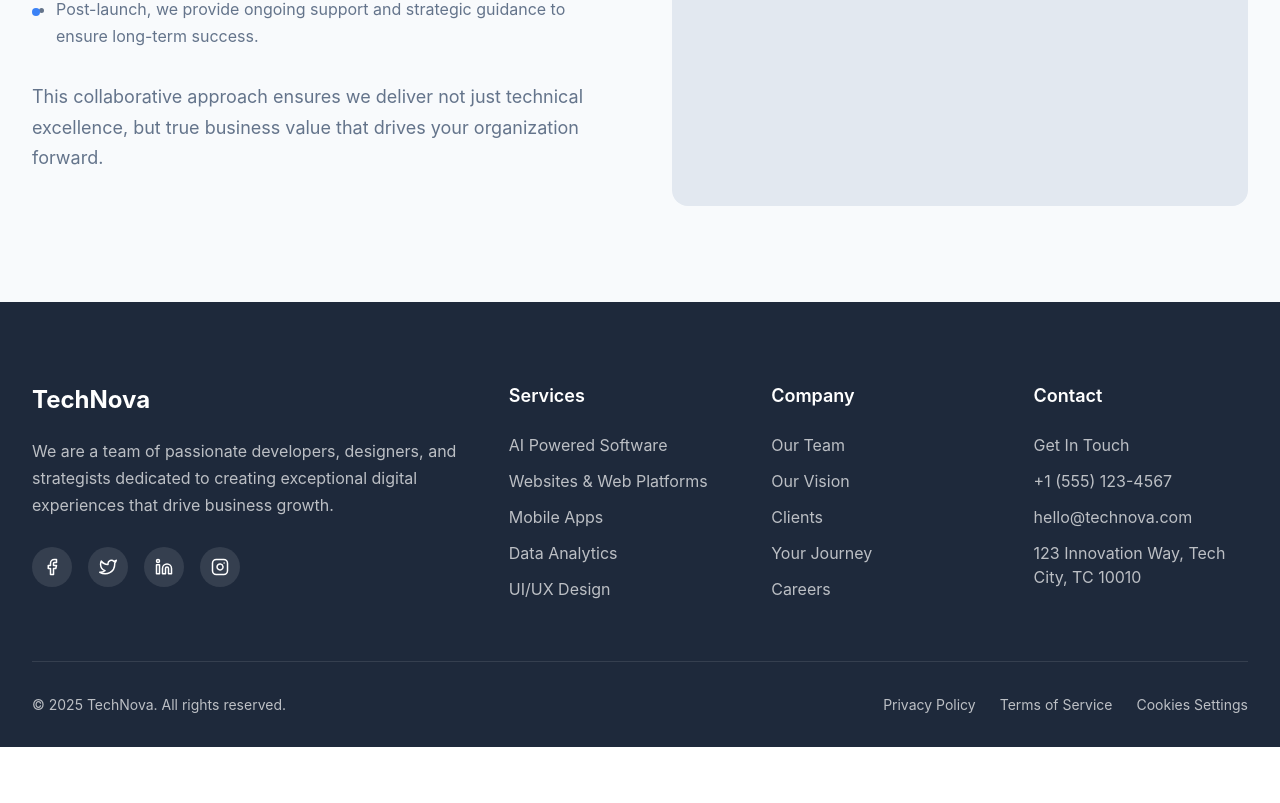
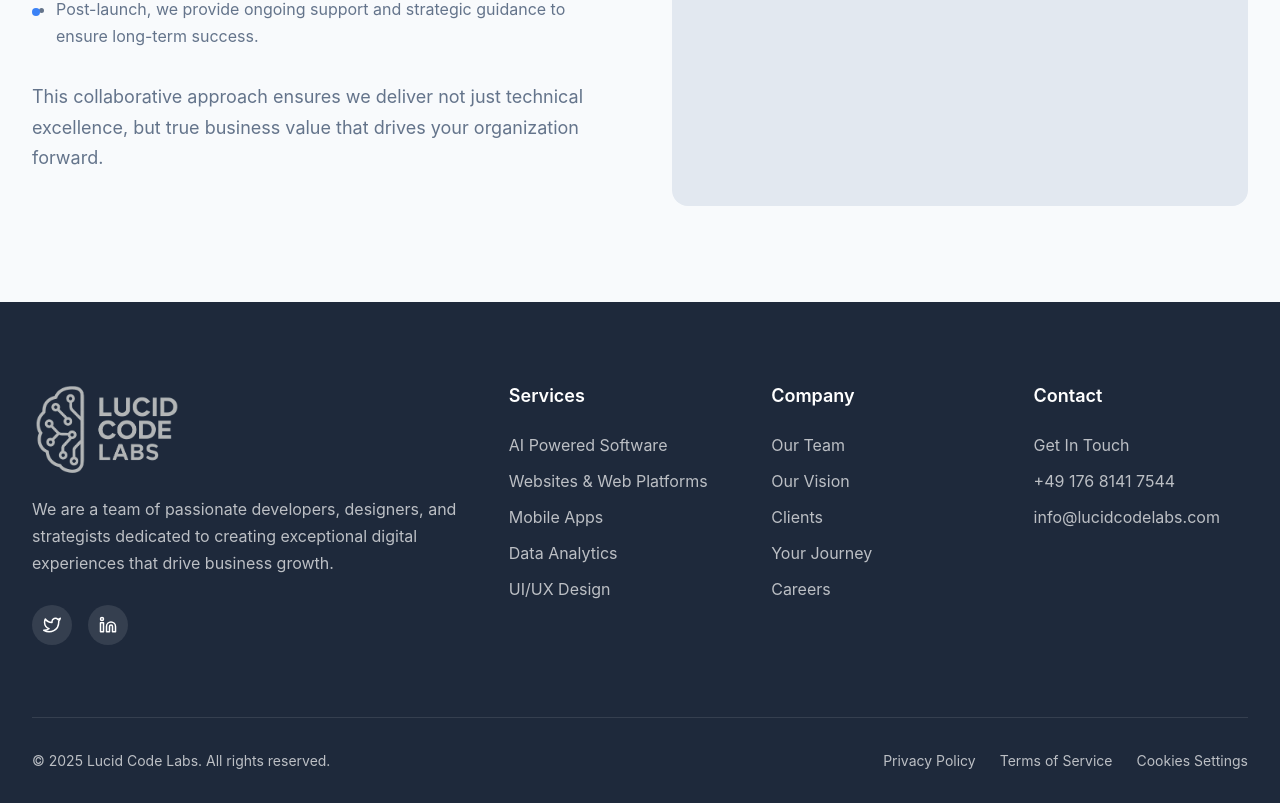
Before and after one commit to AlineBornschein/landing-page-lucid, a Next.js app: page /services in a window 1280 px wide. Shown: the part 2623-3426 px from the top of the page. Before the commit the page ends 3370 px from the top, so only its background shows below. Built offline with nearby package versions, Linux system fonts and the light colour scheme.

Commit message:
Update Footer: replace TechNova with Lucid Code Labs logo, update contact info and social icons

```diff
--- a/components/Footer.js
+++ b/components/Footer.js
@@ -1,6 +1,7 @@
 import React from 'react';
 import { Link } from 'react-scroll';
 import styled from 'styled-components';
+import Image from 'next/image';
 
 const FooterSection = styled.footer`
   background-color: var(--dark);
@@ -35,6 +36,8 @@ const Logo = styled.div`
   font-size: 1.5rem;
   font-weight: 700;
   margin-bottom: 1.25rem;
+  display: flex;
+  align-items: center;
 `;
 
 const Description = styled.p`
@@ -141,16 +144,19 @@ const Footer = () => {
       <Container>
         <FooterGrid>
           <FooterInfo>
-            <Logo>TechNova</Logo>
+            <Logo>
+              <Image
+                src="/images/logo1.png"
+                alt="Lucid Code Labs"
+                width={150}
+                height={50}
+                style={{ objectFit: 'contain' }}
+              />
+            </Logo>
             <Description>
               We are a team of passionate developers, designers, and strategists dedicated to creating exceptional digital experiences that drive business growth.
             </Description>
             <SocialLinks>
-              <SocialLink href="#" aria-label="Facebook">
-                <svg xmlns="http://www.w3.org/2000/svg" width="18" height="18" viewBox="0 0 24 24" fill="none" stroke="currentColor" strokeWidth="2" strokeLinecap="round" strokeLinejoin="round">
-                  <path d="M18 2h-3a5 5 0 0 0-5 5v3H7v4h3v8h4v-8h3l1-4h-4V7a1 1 0 0 1 1-1h3z"></path>
-                </svg>
-              </SocialLink>
               <SocialLink href="#" aria-label="Twitter">
                 <svg xmlns="http://www.w3.org/2000/svg" width="18" height="18" viewBox="0 0 24 24" fill="none" stroke="currentColor" strokeWidth="2" strokeLinecap="round" strokeLinejoin="round">
                   <path d="M23 3a10.9 10.9 0 0 1-3.14 1.53 4.48 4.48 0 0 0-7.86 3v1A10.66 10.66 0 0 1 3 4s-4 9 5 13a11.64 11.64 0 0 1-7 2c9 5 20 0 20-11.5a4.5 4.5 0 0 0-.08-.83A7.72 7.72 0 0 0 23 3z"></path>
@@ -161,13 +167,6 @@ const Footer = () => {
                   <path d="M16 8a6 6 0 0 1 6 6v7h-4v-7a2 2 0 0 0-2-2 2 2 0 0 0-2 2v7h-4v-7a6 6 0 0 1 6-6z"></path>
                   <rect x="2" y="9" width="4" height="12"></rect>
                   <circle cx="4" cy="4" r="2"></circle>
-                </svg>
-              </SocialLink>
-              <SocialLink href="#" aria-label="Instagram">
-                <svg xmlns="http://www.w3.org/2000/svg" width="18" height="18" viewBox="0 0 24 24" fill="none" stroke="currentColor" strokeWidth="2" strokeLinecap="round" strokeLinejoin="round">
-                  <rect x="2" y="2" width="20" height="20" rx="5" ry="5"></rect>
-                  <path d="M16 11.37A4 4 0 1 1 12.63 8 4 4 0 0 1 16 11.37z"></path>
-                  <line x1="17.5" y1="6.5" x2="17.51" y2="6.5"></line>
                 </svg>
               </SocialLink>
             </SocialLinks>
@@ -222,13 +221,10 @@ const Footer = () => {
                 <Link to="contact" smooth={true} duration={500}>Get In Touch</Link>
               </FooterLink>
               <FooterLink>
-                <a href="tel:+15551234567">+1 (555) 123-4567</a>
+                <a href="tel:+4917681417544">+49 176 8141 7544</a>
               </FooterLink>
               <FooterLink>
-                <a href="mailto:hello@technova.com">hello@technova.com</a>
-              </FooterLink>
-              <FooterLink>
-                <a href="#">123 Innovation Way, Tech City, TC 10010</a>
+                <a href="mailto:info@lucidcodelabs.com">info@lucidcodelabs.com</a>
               </FooterLink>
             </FooterLinks>
           </FooterColumn>
@@ -238,7 +234,7 @@ const Footer = () => {
 
         <FooterBottomGrid>
           <Copyright>
-            © {currentYear} TechNova. All rights reserved.
+            © {currentYear} Lucid Code Labs. All rights reserved.
           </Copyright>
 
           <BottomLinks>
```
